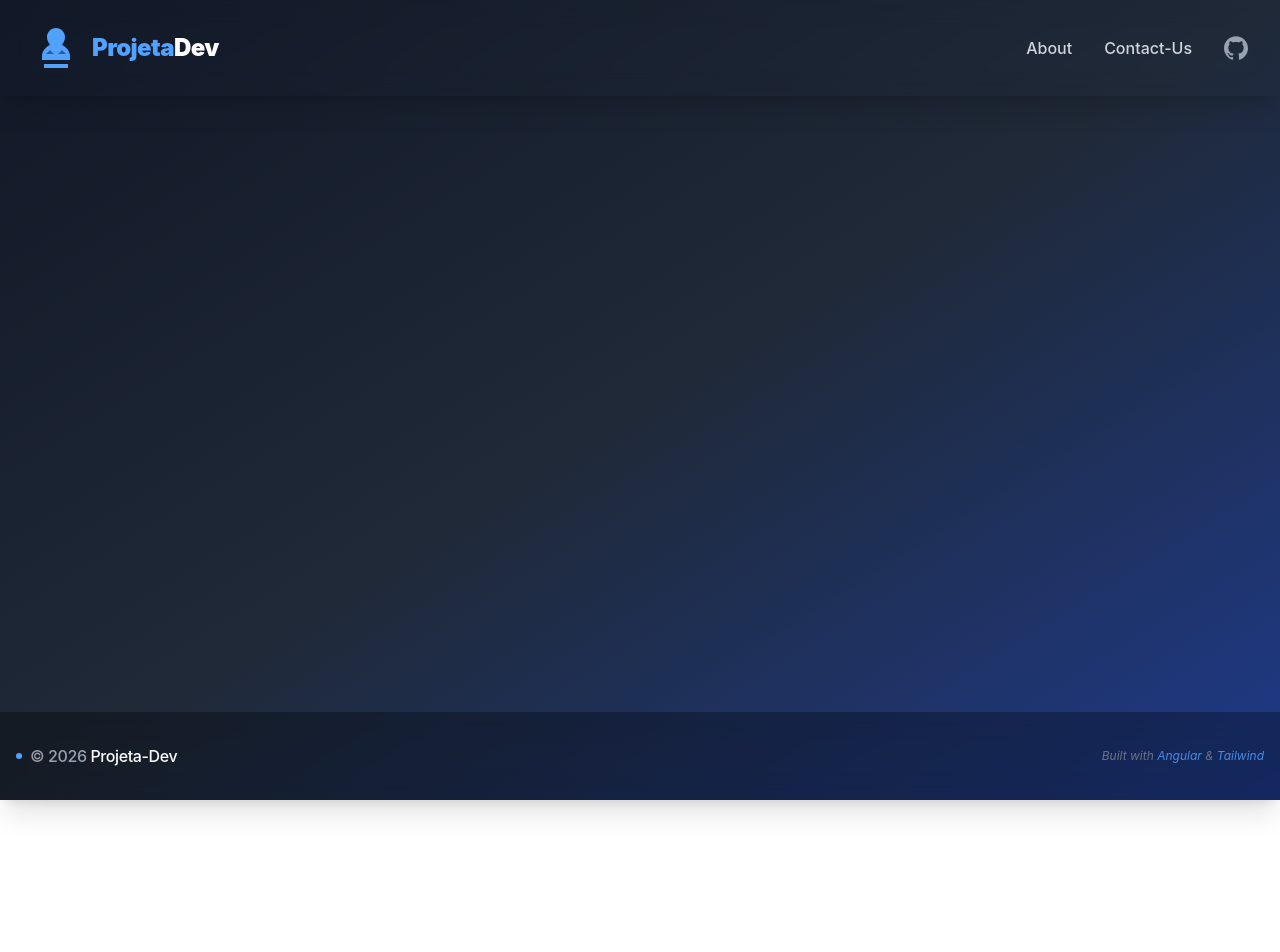
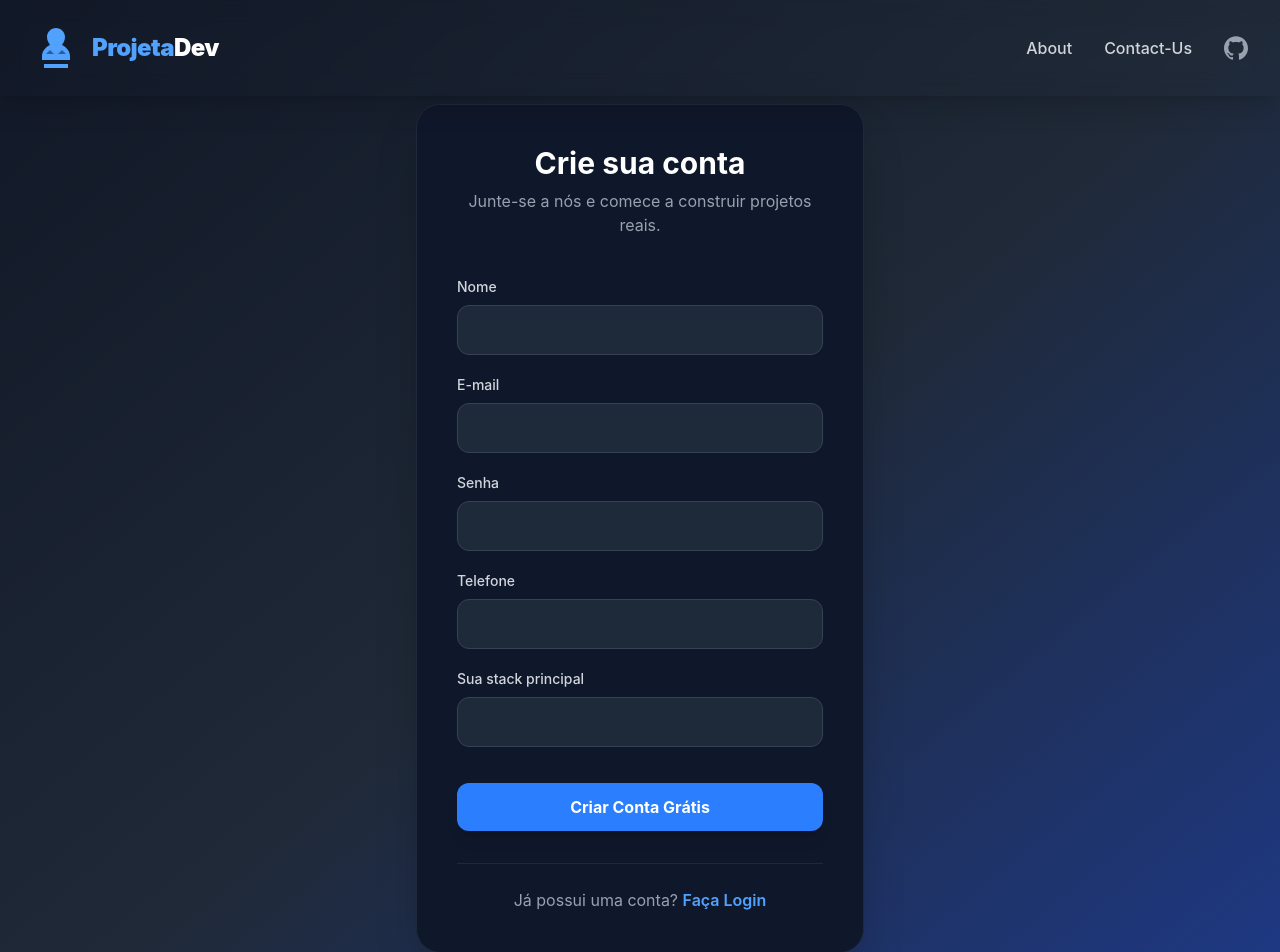
Before and after one commit to ItaloSantos-dev/projeta-dev, an Angular app in the folder frontend/projeta_dev/: page /register in a window 1280 px wide. Before the commit this address led to /. Shown: the top 952 px of the page. Before the commit the page ends 800 px from the top, so only its background shows below. Built offline with nearby package versions, Linux system fonts and the light colour scheme.

Commit message:
feat: create a register page

```diff
--- a/frontend/projeta_dev/src/app/app.routes.ts
+++ b/frontend/projeta_dev/src/app/app.routes.ts
@@ -1,8 +1,10 @@
 import { Routes } from '@angular/router';
 import { Home } from './components/home/home';
 import { Login } from './components/auth/login/login';
+import { Register } from './components/auth/register/register';
 
 export const routes: Routes = [
     {path:"", component:Home},
-    {path:"login", component:Login}
+    {path:"login", component:Login},
+    {path:"register", component:Register}
 ];
--- a/frontend/projeta_dev/src/app/components/auth/login/login.html
+++ b/frontend/projeta_dev/src/app/components/auth/login/login.html
@@ -41,7 +41,7 @@
 
         <p class="text-center text-gray-400 ">
         Ainda não tem conta?
-            <a href="#" class="text-blue-400 font-semibold hover:underline">Cadastre-se</a>
+            <a [routerLink]="['/register']" class="text-blue-400 font-semibold hover:underline">Cadastre-se</a>
         </p>
     </div>
 </main>
--- a/frontend/projeta_dev/src/app/components/auth/login/login.ts
+++ b/frontend/projeta_dev/src/app/components/auth/login/login.ts
@@ -1,9 +1,10 @@
 import { Component } from '@angular/core';
 import { FormControl, FormGroup, Validators, ReactiveFormsModule} from '@angular/forms';
+import { RouterLink } from "@angular/router";
 
 @Component({
   selector: 'app-login',
-  imports: [ReactiveFormsModule],
+  imports: [ReactiveFormsModule, RouterLink],
   templateUrl: './login.html',
   styleUrl: './login.css',
 })
--- /dev/null
+++ b/frontend/projeta_dev/src/app/components/auth/register/register.html
@@ -0,0 +1,79 @@
+<main class="flex items-center justify-center px-6 py-2">
+
+    <div class="max-w-md  p-10 rounded-3xl shadow-2xl border border-gray-800 bg-[#0f172a]">
+        <div class="text-center mb-10">
+            <h2 class="text-3xl font-bold text-white mb-2">Crie sua conta</h2>
+            <p class="text-gray-400">Junte-se a nós e comece a construir projetos reais.</p>
+        </div>
+
+        <form  class="space-y-5">
+            <div>
+                <label for="name" class="block text-sm font-medium text-gray-300 mb-2">Nome</label>
+                <div class="relative">
+                    <span class="absolute inset-y-0 left-0 pl-3 flex items-center text-gray-500">
+                        <i class="bi bi-person"></i>
+                    </span>
+                    <input formControlName="name" type="text" id="name"
+                        class="w-full bg-gray-800 border border-gray-700 text-white rounded-xl py-3 pl-10 pr-4 focus:outline-none focus:ring-2 focus:ring-blue-500 focus:border-transparent transition">
+                </div>
+            </div>
+
+            <div>
+                <label for="email" class="block text-sm font-medium text-gray-300 mb-2">E-mail</label>
+                <div class="relative">
+                    <span class="absolute inset-y-0 left-0 pl-3 flex items-center text-gray-500">
+                        <i class="bi bi-envelope"></i>
+                    </span>
+                    <input formControlName="email" type="email" id="email"
+                        class="w-full bg-gray-800 border border-gray-700 text-white rounded-xl py-3 pl-10 pr-4 focus:outline-none focus:ring-2 focus:ring-blue-500 focus:border-transparent transition">
+                </div>
+            </div>
+
+            <div>
+                <label for="password" class="block text-sm font-medium text-gray-300 mb-2">Senha</label>
+                <div class="relative">
+                    <span class="absolute inset-y-0 left-0 pl-3 flex items-center text-gray-500">
+                        <i class="bi bi-lock"></i>
+                    </span>
+                    <input formControlName="password" type="password" id="password"
+                        class="w-full bg-gray-800 border border-gray-700 text-white rounded-xl py-3 pl-10 pr-4 focus:outline-none focus:ring-2 focus:ring-blue-500 focus:border-transparent transition">
+                </div>
+            </div>
+
+            <div>
+                <label for="telephoneNumber" class="block text-sm font-medium text-gray-300 mb-2">Telefone</label>
+                <div class="relative">
+                    <span class="absolute inset-y-0 left-0 pl-3 flex items-center text-gray-500">
+                        <i class="bi bi-shield-check"></i>
+                    </span>
+                    <input formControlName="telephoneNumber" type="password" id="telephoneNumber" placeholder=""
+                        class="w-full bg-gray-800 border border-gray-700 text-white rounded-xl py-3 pl-10 pr-4 focus:outline-none focus:ring-2 focus:ring-blue-500 focus:border-transparent transition">
+                </div>
+            </div>
+
+            <div>
+                <label for="principalStack" class="block text-sm font-medium text-gray-300 mb-2">Sua stack principal</label>
+                <div class="relative">
+                    <span class="absolute inset-y-0 left-0 pl-3 flex items-center text-gray-500">
+                        <i class="bi bi-shield-check"></i>
+                    </span>
+                    <input formControlName="principalStack" type="password" id="principalStack" placeholder=""
+                        class="w-full bg-gray-800 border border-gray-700 text-white rounded-xl py-3 pl-10 pr-4 focus:outline-none focus:ring-2 focus:ring-blue-500 focus:border-transparent transition">
+                </div>
+            </div>
+
+            <button type="submit"
+                class="w-full mt-4 bg-blue-500 hover:bg-blue-600 text-white font-bold py-3 rounded-xl shadow-lg transition transform hover:scale-[1.02] active:scale-95">
+                Criar Conta Grátis
+            </button>
+        </form>
+
+        <div class="mt-8 pt-6 border-t border-gray-800 text-center">
+            <p class="text-gray-400">
+                Já possui uma conta?
+                <a [routerLink]="['/login']" class="text-blue-400 font-semibold hover:underline cursor-pointer">Faça Login</a>
+            </p>
+        </div>
+
+    </div>
+</main>
--- /dev/null
+++ b/frontend/projeta_dev/src/app/components/auth/register/register.ts
@@ -0,0 +1,21 @@
+import { Component } from '@angular/core';
+import { RouterLink } from "@angular/router";
+import { FormControl, FormGroup, ReactiveFormsModule, Validators } from '@angular/forms';
+
+@Component({
+  selector: 'app-register',
+  imports: [RouterLink],
+  templateUrl: './register.html',
+  styleUrl: './register.css',
+})
+export class Register {
+
+  formRegister = new FormGroup({
+    name: new FormControl('', Validators.required),
+    email: new FormControl('', [Validators.required, Validators.email]),
+    password: new FormControl('', [Validators.required, Validators.minLength(8)]),
+    telephoneNumber: new FormControl('', Validators.required),
+    principalStack: new FormControl('', Validators.required)
+  })
+
+}
```
Also changed, not shown: frontend/projeta_dev/src/app/components/auth/register/register.css (added), 1 other file (tests, documents, lock files or other folders).
